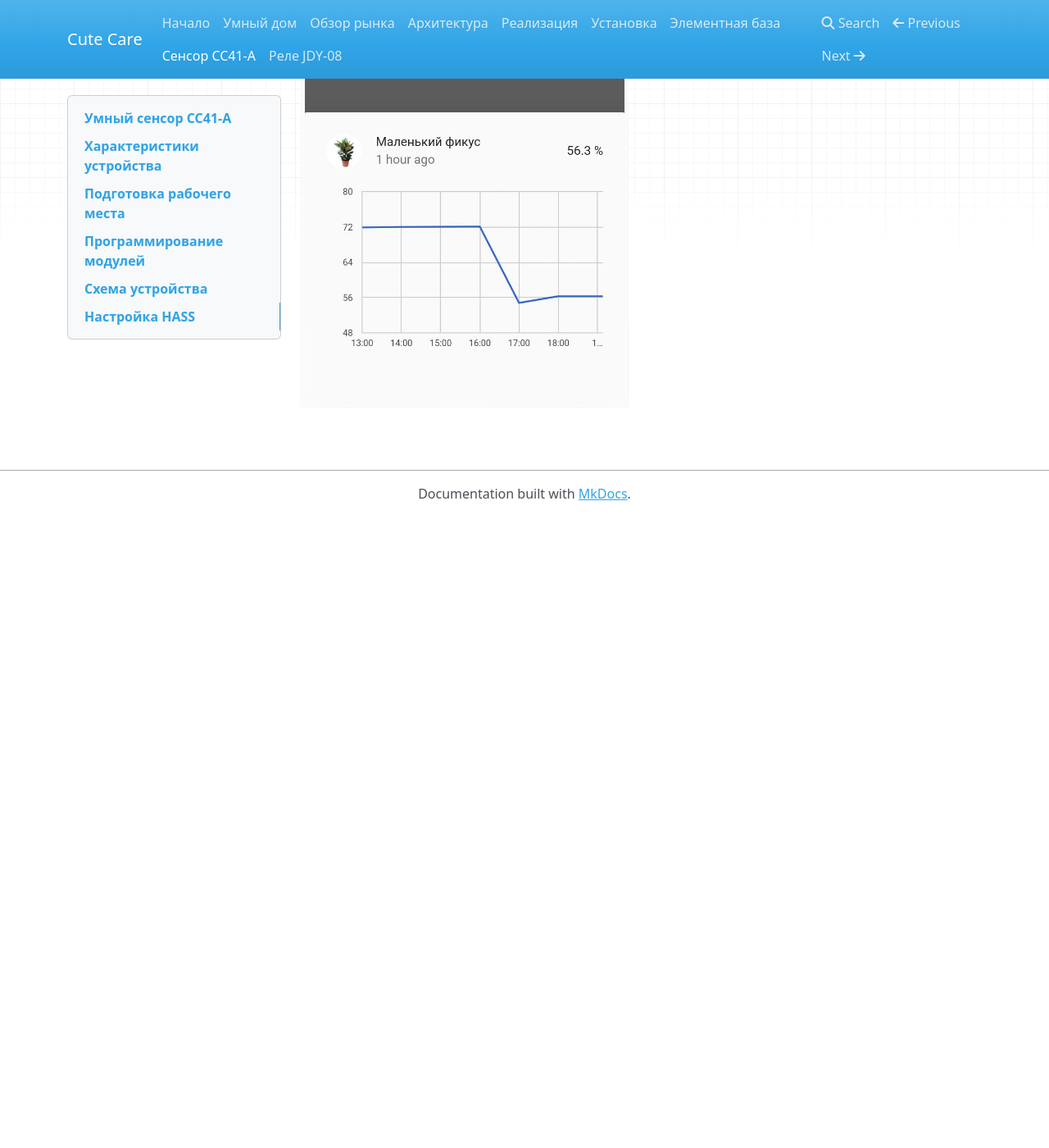
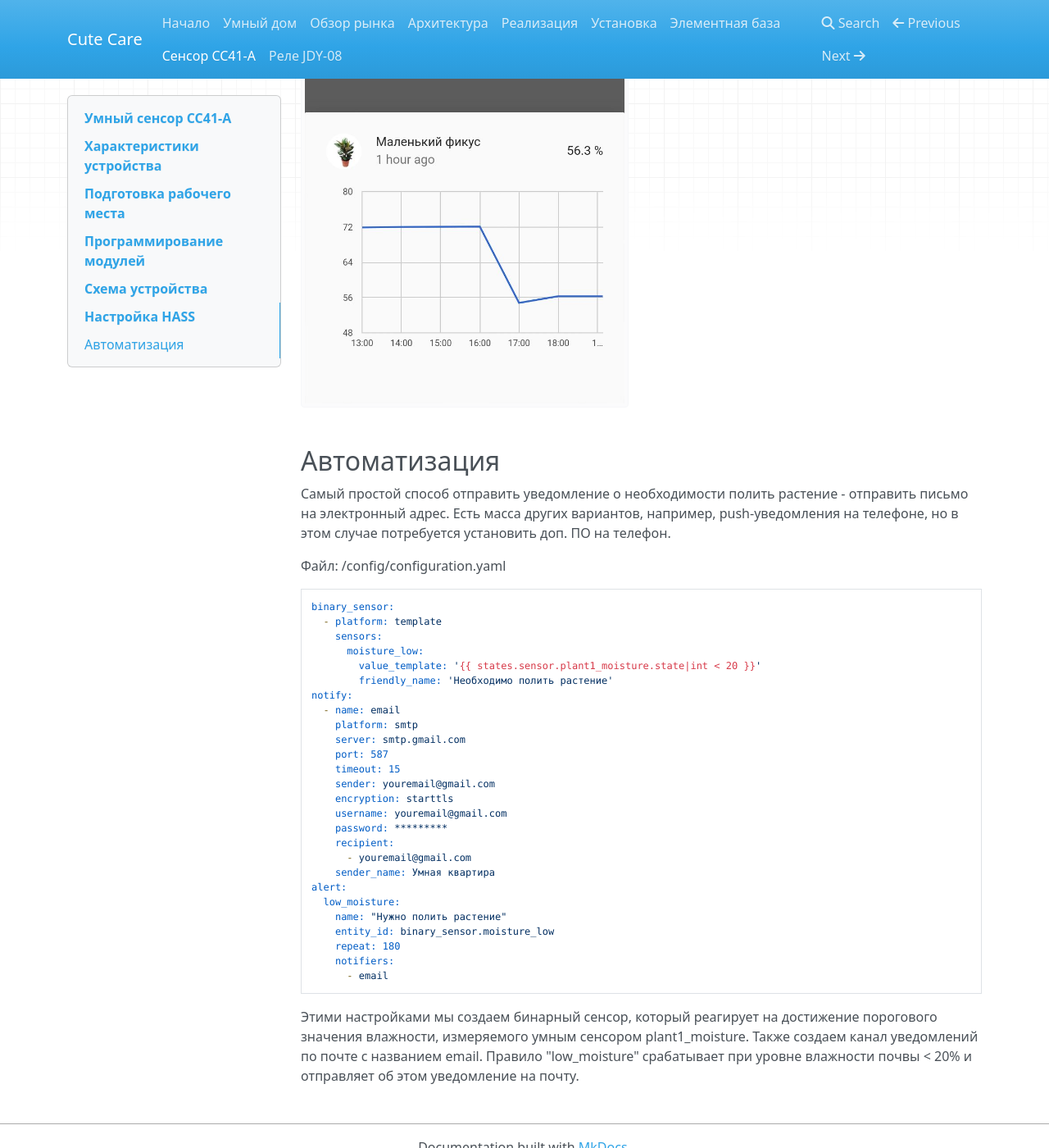
Before and after one commit to cutecare/cutecare-docs, an MkDocs documentation site: the page built from docs/Сенсор CC41A.md, in a window 1280 px wide and 1400 px high, scrolled down 7134 px. Shown: the whole window at 82% size. Built offline with MkDocs 1.6.1, drawn with Linux system fonts in a browser that asks for light colours; nearby versions of some CDN libraries; old or Windows-style settings are respelled for this version of MkDocs; before the commit the page ends 7764 px from its top, so only the background shows below that.

Commit message:
Update Сенсор CC41A.md

````diff
--- a/docs/Сенсор CC41A.md
+++ b/docs/Сенсор CC41A.md
@@ -219,3 +219,39 @@ hall:
 После перезагрузки HASS он начнет опрашивать датчик один раз в час. Со временем вы получите примерно такой график:
 
 <img src="https://github.com/cutecare/cutecare-docs/blob/master/images/hass-ficus.jpeg?raw=true" width="400">
+
+## Автоматизация
+
+Самый простой способ отправить уведомление о необходимости полить растение - отправить письмо на электронный адрес. Есть масса других вариантов, например, push-уведомления на телефоне, но в этом случае потребуется установить доп. ПО на телефон.
+
+Файл: /config/configuration.yaml
+```
+binary_sensor:
+  - platform: template
+    sensors:
+      moisture_low:
+        value_template: '{{ states.sensor.plant1_moisture.state|int < 20 }}'
+        friendly_name: 'Необходимо полить растение'
+notify:
+  - name: email
+    platform: smtp
+    server: smtp.gmail.com
+    port: 587
+    timeout: 15
+    sender: youremail@gmail.com
+    encryption: starttls
+    username: youremail@gmail.com
+    password: *********
+    recipient:
+      - youremail@gmail.com
+    sender_name: Умная квартира
+alert:
+  low_moisture:
+    name: "Нужно полить растение"
+    entity_id: binary_sensor.moisture_low
+    repeat: 180
+    notifiers:
+      - email
+```
+
+Этими настройками мы создаем бинарный сенсор, который реагирует на достижение порогового значения влажности, измеряемого умным сенсором plant1_moisture. Также создаем канал уведомлений по почте с названием email. Правило "low_moisture" срабатывает при уровне влажности почвы < 20% и отправляет об этом уведомление на почту.
````
